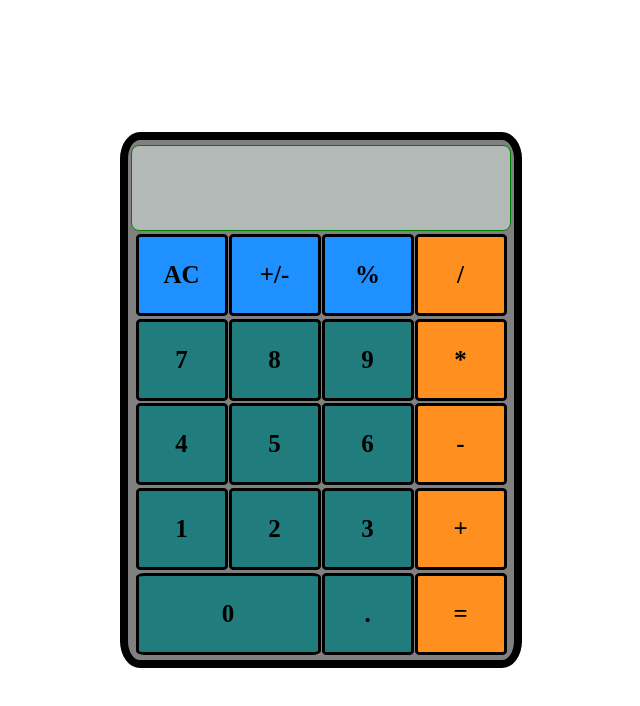
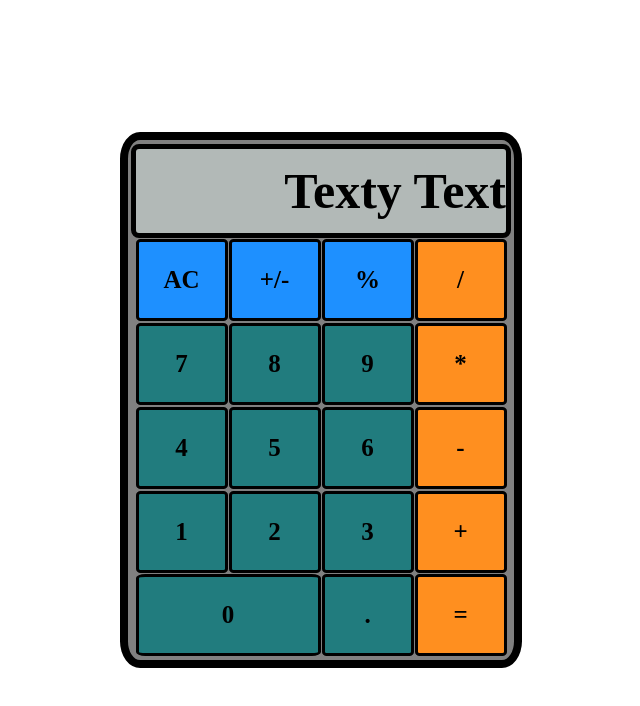
Before and after one commit to assiajsaad/calculator, a plain HTML site: page index.html in a window 1280 px wide. Shown: the whole page, without its empty margins (319-959 px from the left). Drawn offline with Linux system fonts and the light colour scheme.

Commit message:
Fix some UI features

```diff
--- a/index.html
+++ b/index.html
@@ -9,7 +9,7 @@
 </head>
 <body>
     <div class="container">
-        <div class="display"></div>
+        <div id="display" class="display">Texty Text</div>
         <div id="clear" class="btn option clear">AC</div>
         <div id="posNeg" class="btn option pos-neg">+/-</div>
         <div id="percent" class="btn option percent">%</div>
--- a/style.css
+++ b/style.css
@@ -36,12 +36,16 @@ body {
 }
 
 .display {
-    border: 1px solid green;
+    border: 5px solid black;
     border-radius: 8px;
     height: 84px;
     width: 513px;
-    order: -1;
     background-color: rgb(178, 185, 183);
+    display: flex;
+    align-items: center;
+    justify-content: flex-end;
+    font-size: 50px;
+    font-weight: 900;
 }
 
 #zero {
```
